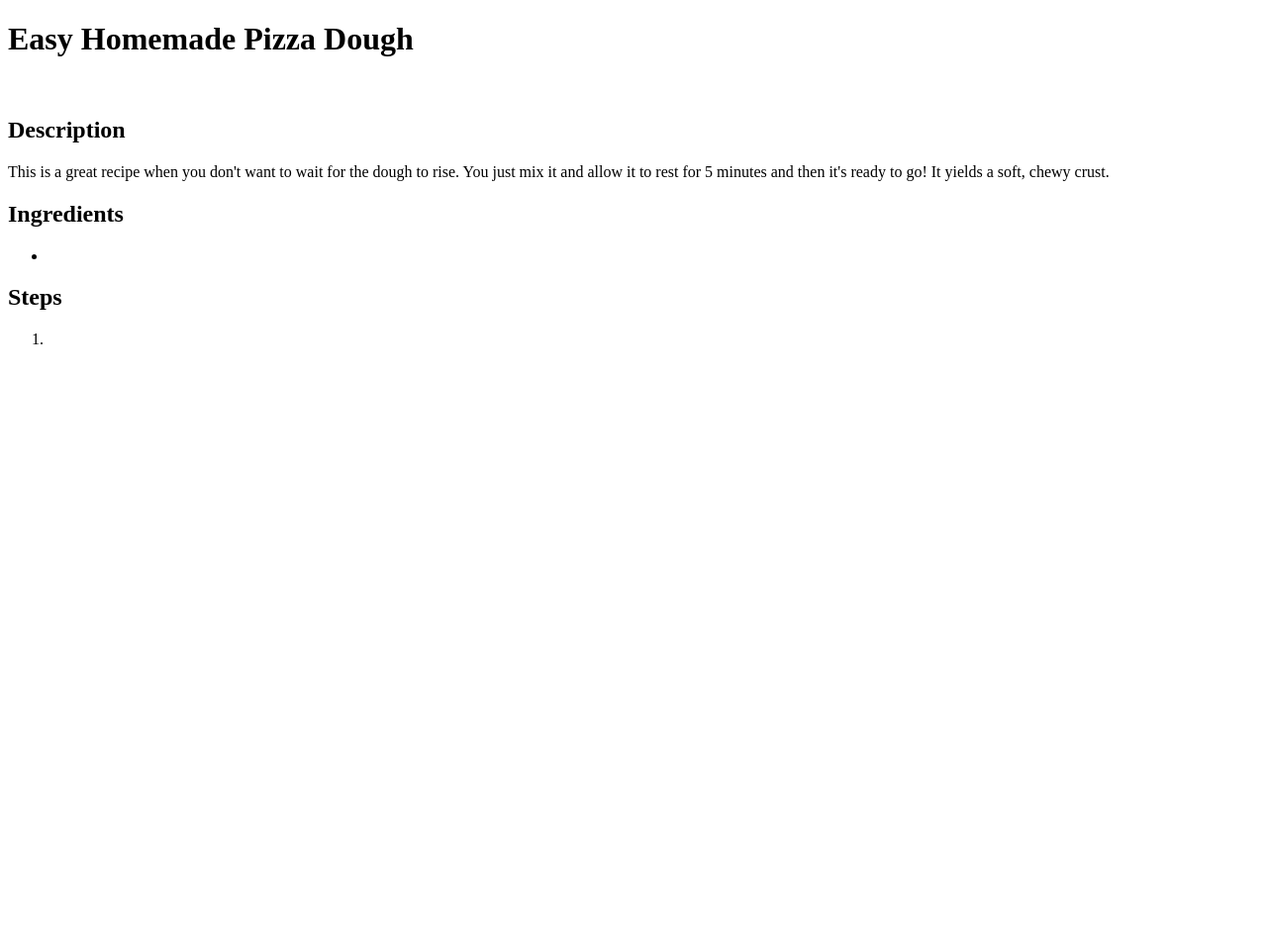
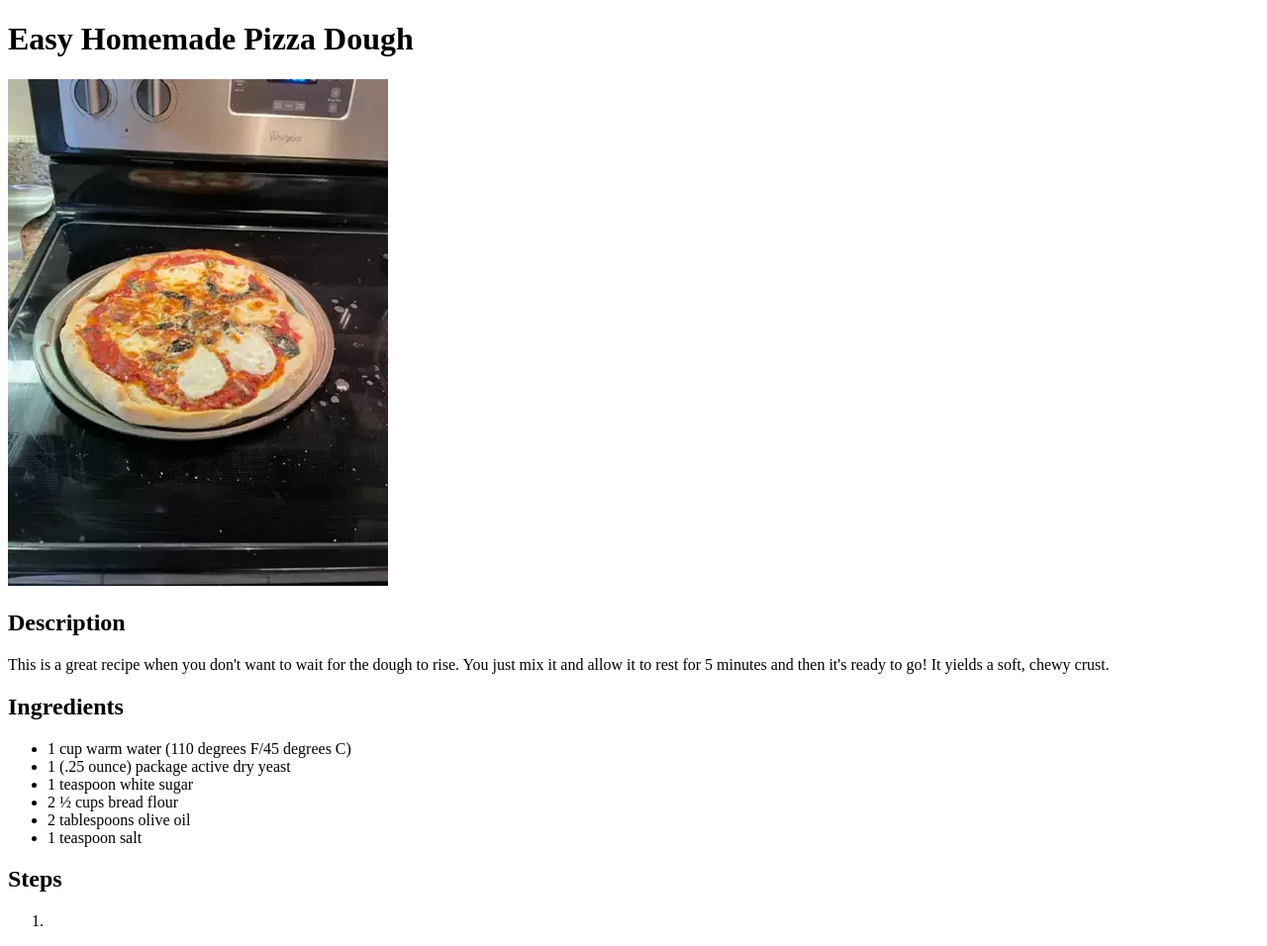
Before and after one commit to chewablee/odin-recipes, a plain HTML site: page recipes/easy_homemade_pizza_dough.html in a window 1280 px wide. Shown: the whole page at 99% size. Before the commit the page ends 800 px from the top, so only its background shows below. Drawn offline with Linux system fonts and the light colour scheme.

Commit message:
Added unordered list of 'Ingredients' and image - Added unordered list (six list items) of 'Ingredients' - Added image of pizza

```diff
--- a/recipes/easy_homemade_pizza_dough.html
+++ b/recipes/easy_homemade_pizza_dough.html
@@ -6,12 +6,17 @@
 </head>
 <body>
     <h1>Easy Homemade Pizza Dough</h1>
-    <img src="./" alt="">
+    <img src="./easy_homemade_pizza_dough.webp" alt="pizza">
     <h2>Description</h2>
         <p>This is a great recipe when you don't want to wait for the dough to rise. You just mix it and allow it to rest for 5 minutes and then it's ready to go! It yields a soft, chewy crust.</p>
     <h2>Ingredients</h2>
     <ul>
-        <li></li>
+        <li>1 cup warm water (110 degrees F/45 degrees C)</li>
+        <li>1 (.25 ounce) package active dry yeast</li>
+        <li>1 teaspoon white sugar</li>
+        <li>2 ½ cups bread flour</li>
+        <li>2 tablespoons olive oil</li>
+        <li>1 teaspoon salt</li>
 
     </ul>
 
```
Also changed, not shown: recipes/easy_homemade_pizza_dough.webp (added).
